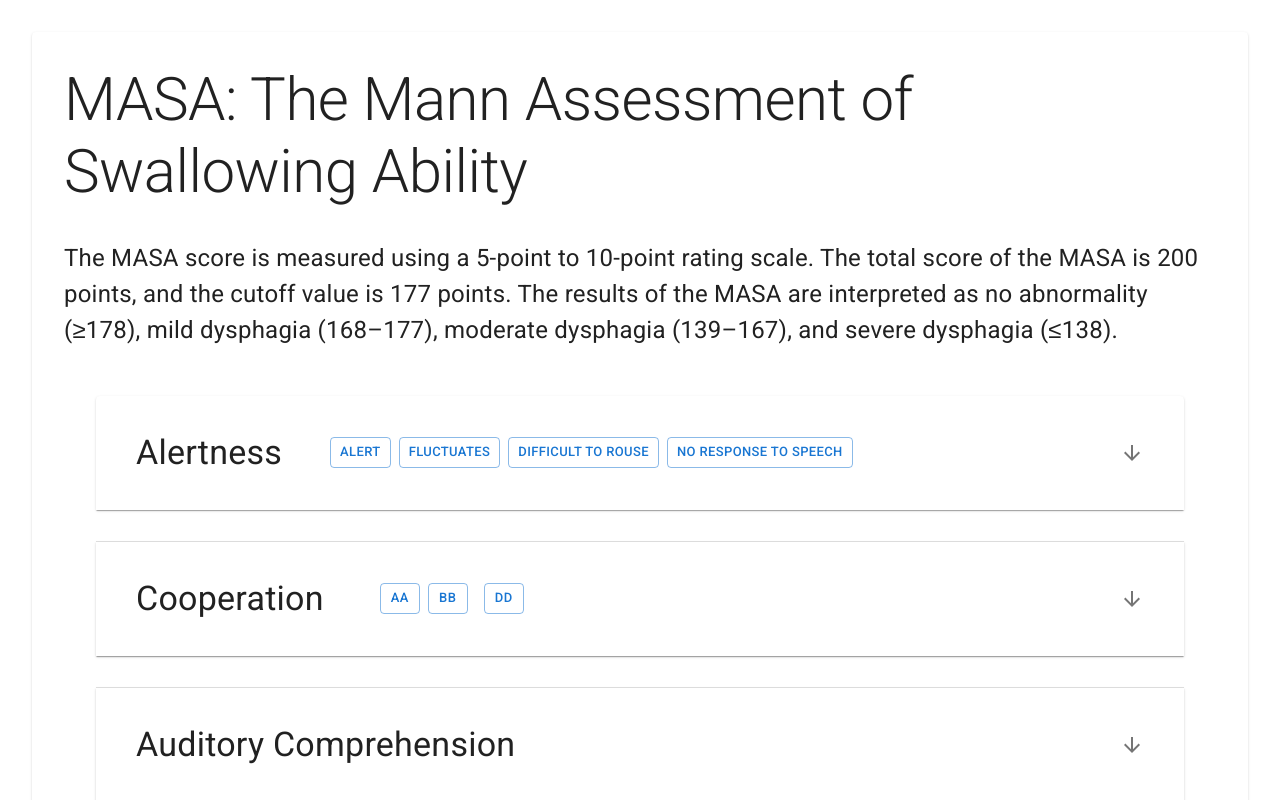
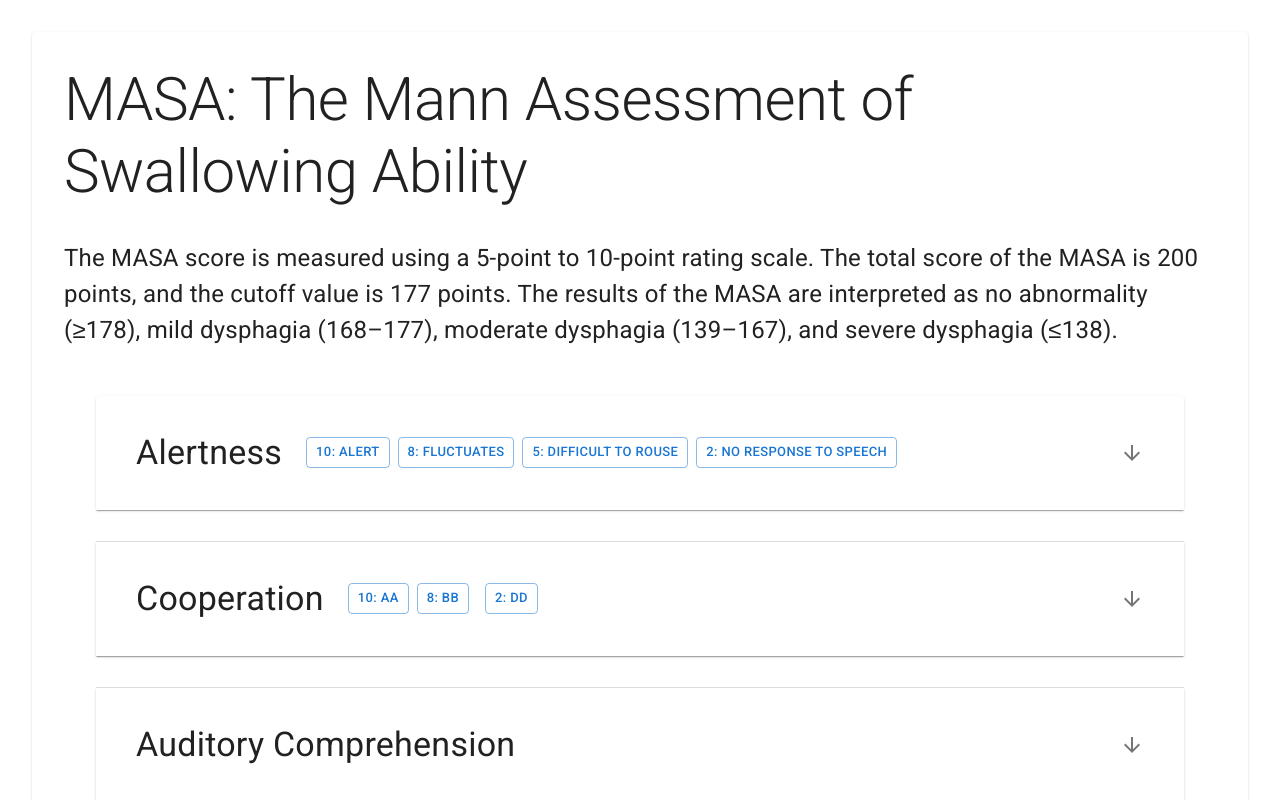
Before and after one commit to aaronpope007/Speech-Therapy, a React (Vite) app in the folder MASA Swallowing Assessment/: page / in a window 1280 px wide. Shown: the top 800 px of the page. Built offline with nearby package versions, Linux system fonts and the light colour scheme; a web font is replaced by a local one.

Commit message:
Updated logic to handle total score, and link selection from short form and longer form scores.

```diff
--- a/MASA Swallowing Assessment/src/assets/Components/AssessmentCard.tsx
+++ b/MASA Swallowing Assessment/src/assets/Components/AssessmentCard.tsx
@@ -1,74 +1,60 @@
 import * as React from "react";
-import { useForm } from "react-hook-form";
-import Radio from "@mui/material/Radio";
-import RadioGroup from "@mui/material/RadioGroup";
-import FormControlLabel from "@mui/material/FormControlLabel";
-import FormControl from "@mui/material/FormControl";
-import FormLabel from "@mui/material/FormLabel";
-import Button from "@mui/material/Button";
 import Typography from "@mui/material/Typography";
-import assessmentAreas from "../AssessmentAreas"; // Assuming AssessmentAreas.tsx is in the same directory
+import assessmentAreas from "../AssessmentAreas";
 import {
   Accordion,
   AccordionDetails,
   AccordionSummary,
   ButtonGroup,
   Stack,
+  Button,
+  Radio,
+  RadioGroup,
+  FormControlLabel,
+  FormControl,
+  FormLabel,
 } from "@mui/material";
 import ArrowDownwardIcon from "@mui/icons-material/ArrowDownward";
 
 const AssessmentCard: React.FC = () => {
-  const { register, watch } = useForm();
+  // State: { [areaIndex]: selectedGradeValue }
+  const [selectedGrades, setSelectedGrades] = React.useState<{ [key: number]: number | null }>({});
 
-  // Watch for changes in the form values
-  const formValues = watch();
-
-  // Log the selected value of the radio buttons
-  const handleRadioChange = (event: React.ChangeEvent<HTMLInputElement>) => {
-    console.log(event.target.value);
+  // Handle selection from button or radio
+  const handleSelect = (areaIdx: number, gradeValue: number) => {
+    setSelectedGrades((prev) => ({ ...prev, [areaIdx]: gradeValue }));
   };
 
-  // Log form values whenever they change
-  React.useEffect(() => {
-    console.log(formValues);
-  }, [formValues]);
-
-  // Function to calculate the total value of selected radio buttons
-  const calculateTotal = () => {
-    let total = 0;
-    Object.keys(formValues.grades).forEach((key) => {
-      if (formValues.grades[key]) {
-        total += parseInt(key);
-      }
-    });
-    console.log("Total value:", total);
-  };
+  // Calculate total score
+  const totalScore = Object.values(selectedGrades).reduce((acc: number, val) => acc + (typeof val === 'number' ? val : 0), 0);
 
   return (
     <div>
-      {assessmentAreas.map((area) => (
-        <Accordion sx={{ minWidth: 275, margin: 4, padding: 3 }}>
+      {assessmentAreas.map((area, areaIdx) => (
+        <Accordion key={areaIdx} sx={{ minWidth: 275, margin: 4, padding: 3 }}>
           <AccordionSummary
-            aria-controls="panel1-content"
-            id="panel1-header"
+            aria-controls={`panel${areaIdx}-content`}
+            id={`panel${areaIdx}-header`}
             expandIcon={<ArrowDownwardIcon />}
           >
             <Typography variant="h4">{area.title}</Typography>
-
-            <Stack direction="row" spacing={1} sx={{ marginLeft: "3rem" }}>
+            <Stack direction="row" spacing={1} sx={{ marginLeft: "1.5rem" }}>
               {Object.values(area.grades)
-                .reverse()
+                .sort((a, b) => b.value - a.value)
                 .map((grade) => (
                   <div key={grade.value}>
                     {grade.shortText && (
                       <ButtonGroup size="small">
                         <Button
-                          variant="outlined"
+                          variant={selectedGrades[areaIdx] === grade.value ? "contained" : "outlined"}
                           color="primary"
                           sx={{ marginTop: "0.3rem" }}
-                          onClick={(e) => e?.stopPropagation()}
+                          onClick={(e) => {
+                            e.stopPropagation();
+                            handleSelect(areaIdx, grade.value);
+                          }}
                         >
-                          {grade.shortText}
+                          {grade.value}: {grade.shortText}
                         </Button>
                       </ButtonGroup>
                     )}
@@ -78,40 +64,28 @@ const AssessmentCard: React.FC = () => {
           </AccordionSummary>
 
           <AccordionDetails>
-            <Typography
-              variant="h2"
-              color="text.secondary"
-              gutterBottom
-            ></Typography>
-
             <Typography variant="h5" sx={{ mb: 5 }} color="text.secondary">
               Description: {area.description}
             </Typography>
             <Typography variant="h5" sx={{ mb: 5 }} color="text.secondary">
               Task: {area.task}
             </Typography>
-
             <FormLabel component="legend">Scores</FormLabel>
             <FormControl required component="fieldset">
               <RadioGroup
                 aria-label="grades"
-                name="grades"
-                onChange={handleRadioChange} // Add onChange event handler to capture selected value
+                name={`grades-${areaIdx}`}
+                value={selectedGrades[areaIdx] ?? ''}
+                onChange={(e) => handleSelect(areaIdx, Number(e.target.value))}
               >
-                {Object.keys(area.grades)
-                  .reverse()
-                  .map((gradeKey) => (
+                {Object.values(area.grades)
+                  .sort((a, b) => b.value - a.value)
+                  .map((grade) => (
                     <FormControlLabel
-                      key={gradeKey}
-                      value={gradeKey}
+                      key={grade.value}
+                      value={grade.value}
                       control={<Radio />}
-                      label={`${gradeKey}: ${
-                        area.grades[
-                          gradeKey as unknown as keyof typeof area.grades
-                        ]?.text
-                      }`}
-                      // Register each radio button with useForm
-                      {...register(`grades.${gradeKey}`)}
+                      label={`${grade.value}: ${grade.text}`}
                     />
                   ))}
               </RadioGroup>
@@ -119,9 +93,9 @@ const AssessmentCard: React.FC = () => {
           </AccordionDetails>
         </Accordion>
       ))}
-      <Button variant="contained" onClick={calculateTotal}>
-        Calculate Total
-      </Button>
+      <Typography variant="h5" sx={{ mt: 4, textAlign: 'right' }}>
+        Total Score: {totalScore}
+      </Typography>
     </div>
   );
 };
```
